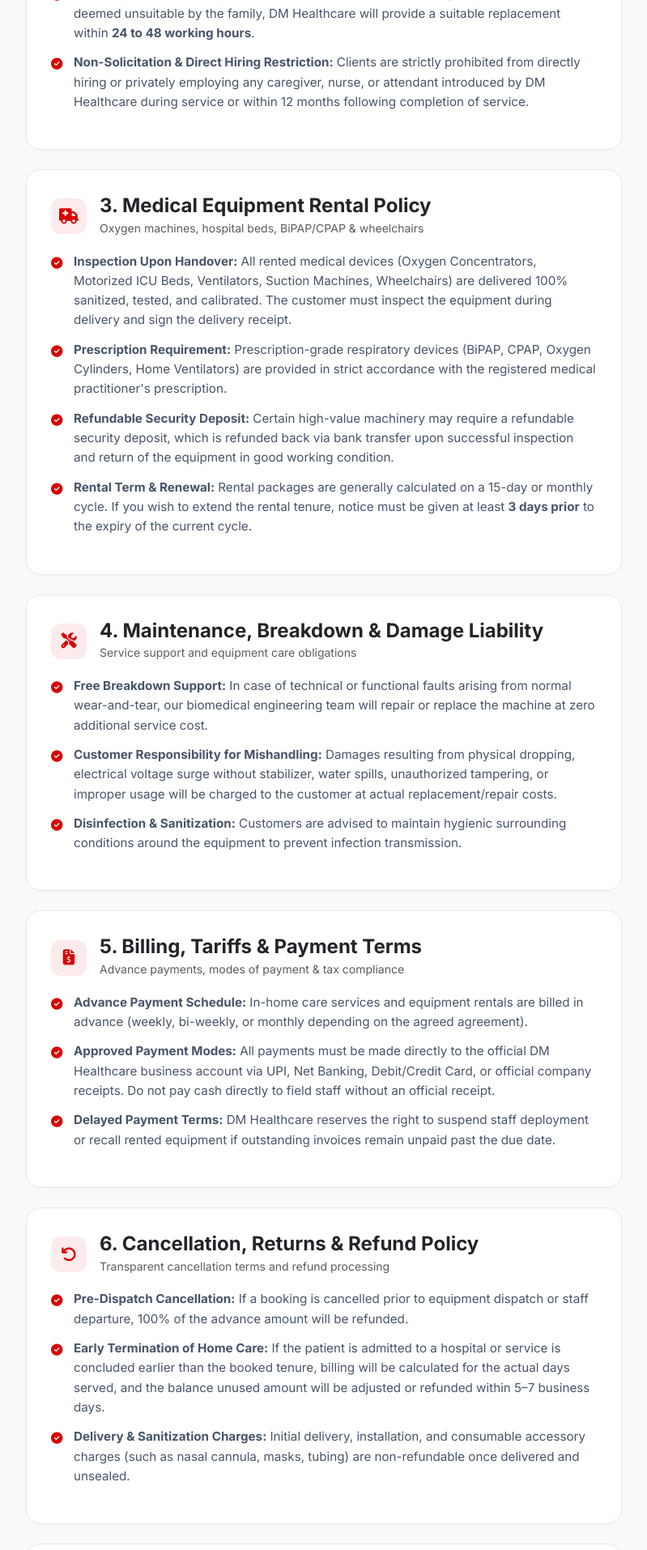
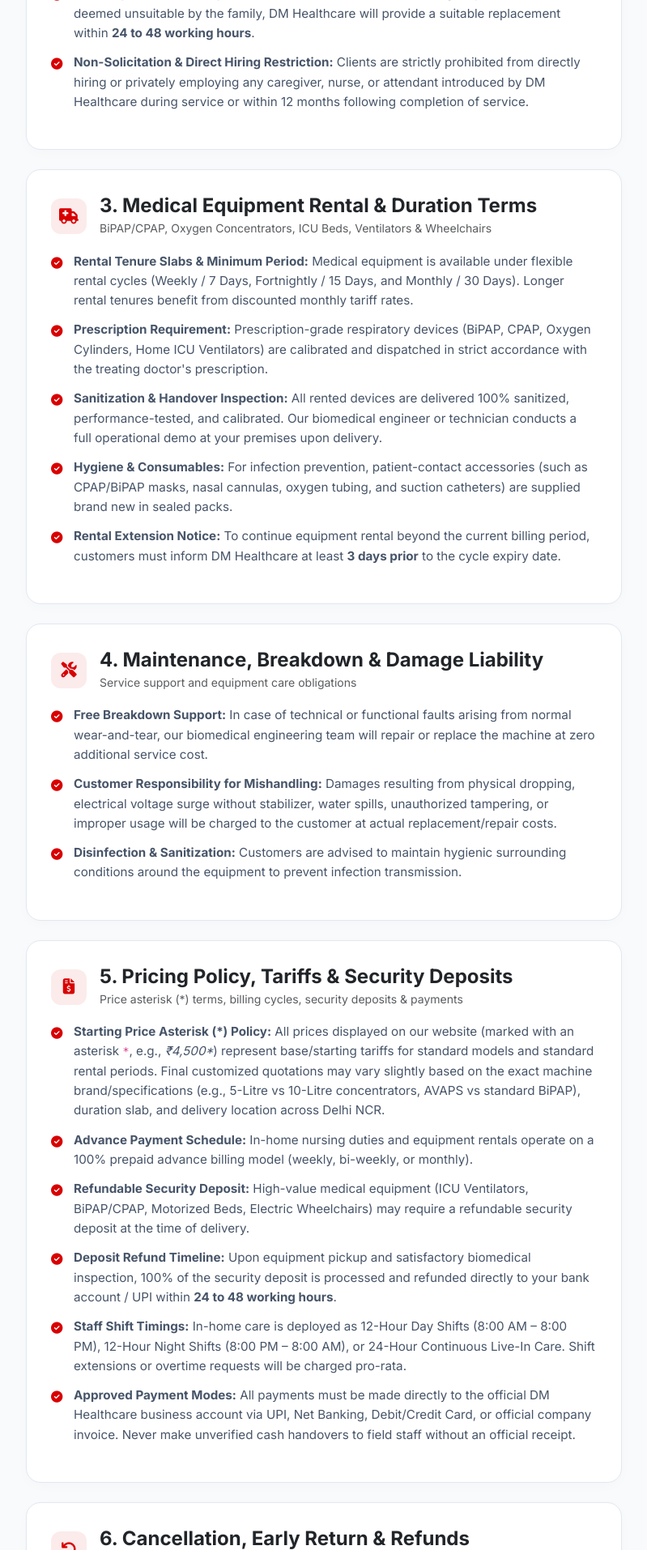
Before and after one commit to yugeshpandey22/Dmhealthcares, a PHP site: page /terms-and-conditions in a window 1280 px wide. Shown: the part 1261-3175 px from the top of the page at 81% size, without its empty margins (430-1229 px from the left). Run offline with PHP 8.4, Linux system fonts and the light colour scheme; data comes from the database, SQL or seed files in the repository; some libraries are stand-ins or nearby versions.

Commit message:
Update Terms & Conditions with comprehensive pricing slabs, rental duration terms, asterisk policy, and security deposit guidelines

```diff
--- a/pages/terms-and-conditions.php
+++ b/pages/terms-and-conditions.php
@@ -242,15 +242,16 @@ ob_start();
                         <i class="fa-solid fa-truck-medical"></i>
                     </div>
                     <div>
-                        <h4 class="fw-bold text-dark mb-0">3. Medical Equipment Rental Policy</h4>
-                        <small class="text-muted">Oxygen machines, hospital beds, BiPAP/CPAP & wheelchairs</small>
+                        <h4 class="fw-bold text-dark mb-0">3. Medical Equipment Rental & Duration Terms</h4>
+                        <small class="text-muted">BiPAP/CPAP, Oxygen Concentrators, ICU Beds, Ventilators & Wheelchairs</small>
                     </div>
                 </div>
                 <ul class="list-unstyled legal-list mb-3">
-                    <li><strong>Inspection Upon Handover:</strong> All rented medical devices (Oxygen Concentrators, Motorized ICU Beds, Ventilators, Suction Machines, Wheelchairs) are delivered 100% sanitized, tested, and calibrated. The customer must inspect the equipment during delivery and sign the delivery receipt.</li>
-                    <li><strong>Prescription Requirement:</strong> Prescription-grade respiratory devices (BiPAP, CPAP, Oxygen Cylinders, Home Ventilators) are provided in strict accordance with the registered medical practitioner's prescription.</li>
-                    <li><strong>Refundable Security Deposit:</strong> Certain high-value machinery may require a refundable security deposit, which is refunded back via bank transfer upon successful inspection and return of the equipment in good working condition.</li>
-                    <li><strong>Rental Term & Renewal:</strong> Rental packages are generally calculated on a 15-day or monthly cycle. If you wish to extend the rental tenure, notice must be given at least <strong>3 days prior</strong> to the expiry of the current cycle.</li>
+                    <li><strong>Rental Tenure Slabs & Minimum Period:</strong> Medical equipment is available under flexible rental cycles (Weekly / 7 Days, Fortnightly / 15 Days, and Monthly / 30 Days). Longer rental tenures benefit from discounted monthly tariff rates.</li>
+                    <li><strong>Prescription Requirement:</strong> Prescription-grade respiratory devices (BiPAP, CPAP, Oxygen Cylinders, Home ICU Ventilators) are calibrated and dispatched in strict accordance with the treating doctor's prescription.</li>
+                    <li><strong>Sanitization & Handover Inspection:</strong> All rented devices are delivered 100% sanitized, performance-tested, and calibrated. Our biomedical engineer or technician conducts a full operational demo at your premises upon delivery.</li>
+                    <li><strong>Hygiene & Consumables:</strong> For infection prevention, patient-contact accessories (such as CPAP/BiPAP masks, nasal cannulas, oxygen tubing, and suction catheters) are supplied brand new in sealed packs.</li>
+                    <li><strong>Rental Extension Notice:</strong> To continue equipment rental beyond the current billing period, customers must inform DM Healthcare at least <strong>3 days prior</strong> to the cycle expiry date.</li>
                 </ul>
             </div>
 
@@ -279,14 +280,17 @@ ob_start();
                         <i class="fa-solid fa-file-invoice-dollar"></i>
                     </div>
                     <div>
-                        <h4 class="fw-bold text-dark mb-0">5. Billing, Tariffs & Payment Terms</h4>
-                        <small class="text-muted">Advance payments, modes of payment & tax compliance</small>
+                        <h4 class="fw-bold text-dark mb-0">5. Pricing Policy, Tariffs & Security Deposits</h4>
+                        <small class="text-muted">Price asterisk (*) terms, billing cycles, security deposits & payments</small>
                     </div>
                 </div>
                 <ul class="list-unstyled legal-list mb-3">
-                    <li><strong>Advance Payment Schedule:</strong> In-home care services and equipment rentals are billed in advance (weekly, bi-weekly, or monthly depending on the agreed agreement).</li>
-                    <li><strong>Approved Payment Modes:</strong> All payments must be made directly to the official DM Healthcare business account via UPI, Net Banking, Debit/Credit Card, or official company receipts. Do not pay cash directly to field staff without an official receipt.</li>
-                    <li><strong>Delayed Payment Terms:</strong> DM Healthcare reserves the right to suspend staff deployment or recall rented equipment if outstanding invoices remain unpaid past the due date.</li>
+                    <li><strong>Starting Price Asterisk (*) Policy:</strong> All prices displayed on our website (marked with an asterisk <code>*</code>, e.g., <em>₹4,500*</em>) represent base/starting tariffs for standard models and standard rental periods. Final customized quotations may vary slightly based on the exact machine brand/specifications (e.g., 5-Litre vs 10-Litre concentrators, AVAPS vs standard BiPAP), duration slab, and delivery location across Delhi NCR.</li>
+                    <li><strong>Advance Payment Schedule:</strong> In-home nursing duties and equipment rentals operate on a 100% prepaid advance billing model (weekly, bi-weekly, or monthly).</li>
+                    <li><strong>Refundable Security Deposit:</strong> High-value medical equipment (ICU Ventilators, BiPAP/CPAP, Motorized Beds, Electric Wheelchairs) may require a refundable security deposit at the time of delivery.</li>
+                    <li><strong>Deposit Refund Timeline:</strong> Upon equipment pickup and satisfactory biomedical inspection, 100% of the security deposit is processed and refunded directly to your bank account / UPI within <strong>24 to 48 working hours</strong>.</li>
+                    <li><strong>Staff Shift Timings:</strong> In-home care is deployed as 12-Hour Day Shifts (8:00 AM – 8:00 PM), 12-Hour Night Shifts (8:00 PM – 8:00 AM), or 24-Hour Continuous Live-In Care. Shift extensions or overtime requests will be charged pro-rata.</li>
+                    <li><strong>Approved Payment Modes:</strong> All payments must be made directly to the official DM Healthcare business account via UPI, Net Banking, Debit/Credit Card, or official company invoice. Never make unverified cash handovers to field staff without an official receipt.</li>
                 </ul>
             </div>
 
@@ -297,14 +301,14 @@ ob_start();
                         <i class="fa-solid fa-arrow-rotate-left"></i>
                     </div>
                     <div>
-                        <h4 class="fw-bold text-dark mb-0">6. Cancellation, Returns & Refund Policy</h4>
-                        <small class="text-muted">Transparent cancellation terms and refund processing</small>
+                        <h4 class="fw-bold text-dark mb-0">6. Cancellation, Early Return & Refunds</h4>
+                        <small class="text-muted">Transparent early handover and refund processing</small>
                     </div>
                 </div>
                 <ul class="list-unstyled legal-list mb-3">
-                    <li><strong>Pre-Dispatch Cancellation:</strong> If a booking is cancelled prior to equipment dispatch or staff departure, 100% of the advance amount will be refunded.</li>
-                    <li><strong>Early Termination of Home Care:</strong> If the patient is admitted to a hospital or service is concluded earlier than the booked tenure, billing will be calculated for the actual days served, and the balance unused amount will be adjusted or refunded within 5–7 business days.</li>
-                    <li><strong>Delivery & Sanitization Charges:</strong> Initial delivery, installation, and consumable accessory charges (such as nasal cannula, masks, tubing) are non-refundable once delivered and unsealed.</li>
+                    <li><strong>Pre-Dispatch Cancellation:</strong> If a booking is cancelled prior to equipment dispatch or staff departure, 100% of the advance amount will be refunded immediately.</li>
+                    <li><strong>Early Return & Billing Adjustment:</strong> If the patient is admitted to a hospital or no longer requires the equipment/staff earlier than the booked tenure, billing is calculated according to the completed slab (minimum tenure applies), and the remaining balance is refunded to the customer within 3–5 business days.</li>
+                    <li><strong>Consumable Accessories:</strong> Unsealed hygiene accessories (masks, cannulas, tubing) and logistics transit fees are non-refundable once handed over.</li>
                 </ul>
             </div>
 
```
